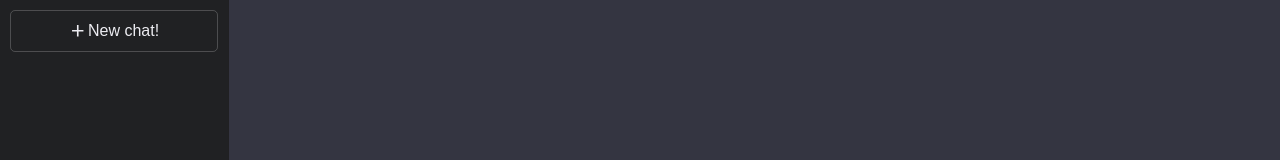
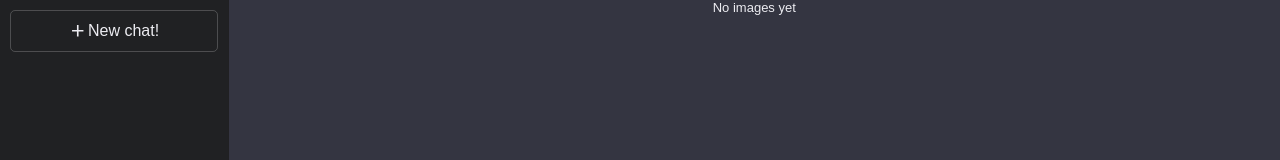
Before and after one commit to dmytrotsymbal/react-ai-chat, a React (Create React App) app: page /images in a window 1280 px wide. Shown: the top 160 px of the page. Built offline with nearby package versions, Linux system fonts and the light colour scheme.

Commit message:
images chat

```diff
--- a/src/App.tsx
+++ b/src/App.tsx
@@ -20,12 +20,14 @@ const App = () => {
 
   const [currentTextTitle, setCurrentTextTitle] = useState(null);
 
-  useEffect(() => {
-    localStorage.setItem(
-      "previousTextChats",
-      JSON.stringify(previousTextChats)
-    );
-  }, [previousTextChats]);
+  // useEffect(() => {
+  //   localStorage.setItem(
+  //     "previousTextChats",
+  //     JSON.stringify(previousTextChats)
+  //   );
+
+  //   localStorage.setItem("previousImgChats", JSON.stringify(previousImgChats));
+  // }, [previousTextChats, previousImgChats]);
 
   //====IMAGE CHAT STATES====================================================
 
@@ -38,8 +40,17 @@ const App = () => {
   const [currentImgTitle, setCurrentImgTitle] = useState(null);
 
   useEffect(() => {
+    localStorage.setItem(
+      "previousTextChats",
+      JSON.stringify(previousTextChats)
+    );
+
     localStorage.setItem("previousImgChats", JSON.stringify(previousImgChats));
-  }, [previousImgChats]);
+  }, [previousTextChats, previousImgChats]);
+
+  // useEffect(() => {
+  //   localStorage.setItem("previousImgChats", JSON.stringify(previousImgChats));
+  // }, [previousImgChats]);
 
   //-------------------------------------------------------------------------
 
@@ -58,12 +69,12 @@ const App = () => {
     navigate("/");
   };
 
-  // const handleImgClick = (uniqueTitle: any) => {
-  //   setCurrentImgTitle(uniqueTitle);
-  //   setImgMessage(null);
-  //   setImgValue("");
-  //   navigate("/images");
-  // };
+  const handleImgClick = (uniqueTitle: any) => {
+    setCurrentImgTitle(uniqueTitle);
+    setImgMessage(null);
+    setImgValue("");
+    navigate("/images");
+  };
 
   //-------------------------------------------------------------------------
 
@@ -103,10 +114,6 @@ const App = () => {
     )
   );
 
-  const currentImgChat = previousImgChats.filter(
-    (previousImgChat: any) => previousImgChat.title === currentImgTitle
-  );
-
   return (
     <div className="app">
       <Sidebar
@@ -114,7 +121,7 @@ const App = () => {
         uniqueImgTitles={uniqueImgTitles}
         createNewChat={createNewChat}
         handleTextClick={handleTextClick}
-        // handleImgClick={handleImgClick}
+        handleImgClick={handleImgClick}
         deleteChat={deleteChat}
         // deleteImgChat={deleteImgChat}
         currentTextTitle={currentTextTitle}
@@ -138,7 +145,21 @@ const App = () => {
                 />
               }
             />
-            <Route path="/images" element={<ImagePage />} />
+            <Route
+              path="/images"
+              element={
+                <ImagePage
+                  previousImgChats={previousImgChats}
+                  setPreviousImgChats={setPreviousImgChats}
+                  currentImgTitle={currentImgTitle}
+                  setCurrentImgTitle={setCurrentImgTitle}
+                  imgValue={imgValue}
+                  setImgValue={setImgValue}
+                  imgMessage={imgMessage}
+                  setImgMessage={setImgMessage}
+                />
+              }
+            />
           </Routes>
         </Suspense>
       </section>
--- a/src/components/ImageChat-Input/input.tsx
+++ b/src/components/ImageChat/ImageChat-Input/index.tsx
@@ -1,16 +1,20 @@
-type Props = {};
-const ImageChatInput = (props: Props) => {
+type Props = {
+  imgValue: string;
+  setImgValue: (value: string) => void;
+  getImages: () => void;
+};
+const ImageChatInput = ({ imgValue, setImgValue, getImages }: Props) => {
   return (
     <>
       <input
         className="image-input"
-        // value={imgValue || ''}
-        // onChange={(e) => setImgValue(e.target.value)}
+        value={imgValue || ""}
+        onChange={(e) => setImgValue(e.target.value)}
         type="text"
         placeholder="Generate an image"
       />
 
-      <button className="submit-btn">
+      <button className="submit-btn" onClick={getImages}>
         <svg
           xmlns="http://www.w3.org/2000/svg"
           viewBox="0 0 16 16"
--- /dev/null
+++ b/src/components/ImageChat/ImageMessagesList/index.tsx
@@ -0,0 +1,40 @@
+type Props = {
+  currentImgChat: any;
+};
+const ImageMessagesList = ({ currentImgChat }: Props) => {
+  return (
+    <ul className="image-messages-list">
+      {currentImgChat.length === 0 ? (
+        <p>No images yet</p>
+      ) : (
+        currentImgChat.map((imageMessage: any, index: number) => (
+          <li
+            key={index}
+            className={
+              imageMessage.role === "user" ? "user-message" : "bot-message"
+            }
+          >
+            <div className="message-montent">
+              {imageMessage.role === "user" ? (
+                <div className="userIcon">U</div>
+              ) : (
+                <div className="botIcon">AI</div>
+              )}
+
+              {imageMessage.role === "user" ? (
+                <p className="userTextPrompt">{imageMessage.content}</p>
+              ) : (
+                <img
+                  className="botImageResponse"
+                  src={imageMessage.content}
+                  alt="generatedImage"
+                />
+              )}
+            </div>
+          </li>
+        ))
+      )}
+    </ul>
+  );
+};
+export default ImageMessagesList;
--- a/src/components/TextChat/TextMessagesList/index.tsx
+++ b/src/components/TextChat/TextMessagesList/index.tsx
@@ -6,10 +6,10 @@ import { useState } from "react";
 import { Avatar, Grid } from "@mui/material";
 
 type Props = {
-  currentChat: any;
+  currentTextChat: any;
 };
 
-const TextMessagesList = ({ currentChat }: Props) => {
+const TextMessagesList = ({ currentTextChat }: Props) => {
   const [isLiked, setIsLiked] = useState<any>({});
 
   const handleLikeClick = (messageId: number) => {
@@ -21,10 +21,10 @@ const TextMessagesList = ({ currentChat }: Props) => {
 
   return (
     <ul className="text-messages-list">
-      {currentChat.length === 0 ? (
+      {currentTextChat.length === 0 ? (
         <p>No messages yet</p>
       ) : (
-        currentChat.map((chatMessage: any, index: number) => (
+        currentTextChat.map((chatMessage: any, index: number) => (
           <li
             key={index}
             className={
--- a/src/components/layout/Sidebar/index.tsx
+++ b/src/components/layout/Sidebar/index.tsx
@@ -13,7 +13,7 @@ type Props = {
   uniqueImgTitles: any;
   createNewChat: () => void;
   handleTextClick: (uniqueTitle: string) => void;
-  // handleImgClick: (uniqueTitle: string) => void;
+  handleImgClick: (uniqueTitle: string) => void;
   deleteChat: (uniqueTitle: string) => void;
   // deleteImgChat: (uniqueTitle: string) => void;
   currentTextTitle: string | null;
@@ -24,7 +24,7 @@ const Sidebar = ({
   uniqueImgTitles,
   createNewChat,
   handleTextClick,
-  // handleImgClick,
+  handleImgClick,
   deleteChat,
   // deleteImgChat,
   currentTextTitle,
@@ -95,7 +95,7 @@ const Sidebar = ({
                   uniqueImgTitle === currentImgTitle ? "activeTitle" : ""
                 }
                 key={index}
-                onClick={() => handleTextClick(uniqueImgTitle)}
+                onClick={() => handleImgClick(uniqueImgTitle)}
               >
                 {uniqueImgTitle}
                 {uniqueImgTitle === currentImgTitle ? (
--- a/src/pages/ImagePage/index.tsx
+++ b/src/pages/ImagePage/index.tsx
@@ -1,47 +1,94 @@
-import ImageChatInput from "../../components/ImageChat-Input/input";
+import { useEffect } from "react";
+import ImageChatInput from "../../components/ImageChat/ImageChat-Input";
 import InfoBlock from "../../components/ui/InfoBlock";
 import "./ImagePage.scss";
+import ImageMessagesList from "../../components/ImageChat/ImageMessagesList";
 
-type Props = {};
-const ImagePage = (props: Props) => {
+type Props = {
+  previousImgChats: any;
+  setPreviousImgChats: any;
+  currentImgTitle: any;
+  setCurrentImgTitle: any;
+  imgValue: any;
+  setImgValue: any;
+  imgMessage: any;
+  setImgMessage: any;
+};
+const ImagePage = ({
+  previousImgChats,
+  setPreviousImgChats,
+  currentImgTitle,
+  setCurrentImgTitle,
+  imgValue,
+  setImgValue,
+  imgMessage,
+  setImgMessage,
+}: Props) => {
+  const IMG_KEY = "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";
+
+  const getImages = async () => {
+    const options = {
+      method: "POST",
+      headers: {
+        Authorization: `Bearer ${IMG_KEY}`,
+        "Content-Type": "application/json",
+      },
+      body: JSON.stringify({
+        prompt: imgValue,
+        n: 1,
+        size: "256x256",
+      }),
+    };
+
+    try {
+      const response = await fetch(
+        "https://api.openai.com/v1/images/generations",
+        options
+      );
+      const data = await response.json();
+      setImgMessage(data.data[0].url);
+      console.log(data);
+    } catch (error) {
+      console.error(error);
+    }
+  };
+
+  useEffect(() => {
+    if (!currentImgTitle && imgValue && imgMessage) {
+      setCurrentImgTitle(imgValue);
+    }
+
+    if (currentImgTitle && imgValue && imgMessage) {
+      setPreviousImgChats((prevChats: any) => [
+        ...prevChats,
+        {
+          title: currentImgTitle,
+          role: "user",
+          content: imgValue,
+        },
+        {
+          title: currentImgTitle,
+          role: "bot",
+          content: imgMessage,
+        },
+      ]);
+    }
+  }, [imgMessage, currentImgTitle]);
+
+  const currentImgChat = previousImgChats.filter(
+    (previousImgChat: any) => previousImgChat.title === currentImgTitle
+  );
   return (
     <div className="image-page">
-      {/* <ul className="imageMessages">
-        {currentImgChat.length === 0 ? (
-          <img className="emptyImageChatImg" src={EmptyChat} alt="Empty chat" />
-        ) : (
-          currentImgChat.map((chatMessage, index) => (
-            <li
-              key={index}
-              className={
-                chatMessage.role === 'user' ? 'userMessage' : 'botMessage'
-              }
-            >
-              <div className="messageContent">
-                {chatMessage.role === 'user' ? (
-                  <div className="userIcon">U</div>
-                ) : (
-                  <div className="botIcon">AI</div>
-                )}
-
-                {chatMessage.role === 'user' ? (
-                  <p className="userTextPrompt">{chatMessage.content}</p>
-                ) : (
-                  <img
-                    className="botImageResponse"
-                    src={chatMessage.content}
-                    alt="generatedImage"
-                  />
-                )}
-              </div>
-            </li>
-          ))
-        )}
-      </ul> */}
+      <ImageMessagesList currentImgChat={currentImgChat} />
 
       <div className="bottom-section">
         <div className="image-input-container">
-          <ImageChatInput />
+          <ImageChatInput
+            imgValue={imgValue}
+            setImgValue={setImgValue}
+            getImages={getImages}
+          />
 
           <InfoBlock />
         </div>
--- a/src/pages/TextPage/index.tsx
+++ b/src/pages/TextPage/index.tsx
@@ -68,12 +68,12 @@ const TextPage = ({
     }
   }, [textMessage, currentTextTitle]);
 
-  const currentChat = previousTextChats.filter(
-    (previousChat: any) => previousChat.title === currentTextTitle
+  const currentTextChat = previousTextChats.filter(
+    (previousTextChat: any) => previousTextChat.title === currentTextTitle
   );
   return (
     <div className="text-page">
-      <TextMessagesList currentChat={currentChat} />
+      <TextMessagesList currentTextChat={currentTextChat} />
 
       <div className="bottom-section">
         <div className="text-input-container">
```
